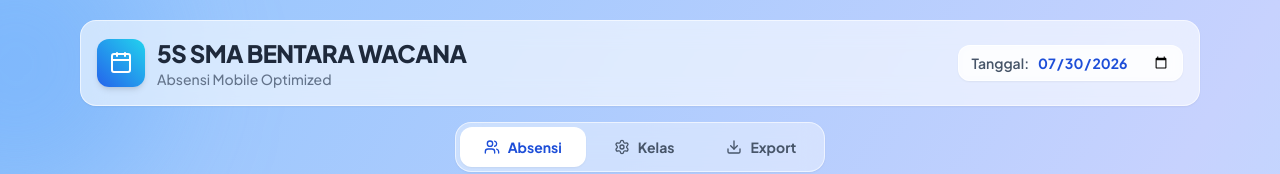
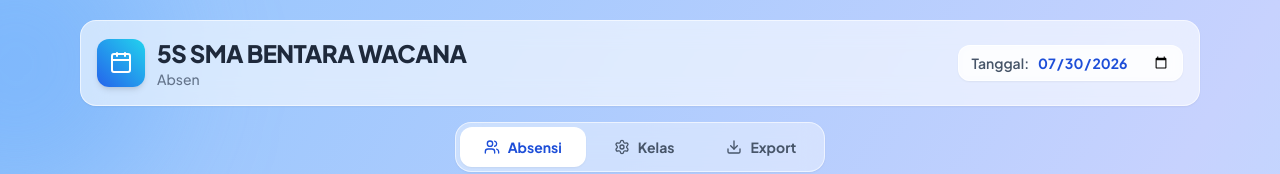
Before and after one commit to gregoriusbima03-ship-it/5S-online, a plain HTML site: page index.html in a window 1280 px wide. Shown: the top 174 px of the page. Drawn offline with nearby package versions, Linux system fonts and the light colour scheme.

Commit message:
Update index.html

```diff
--- a/index.html
+++ b/index.html
@@ -48,7 +48,7 @@
                 </div>
                 <div>
                     <h1 class="text-lg sm:text-2xl font-extrabold tracking-tight text-slate-800 leading-tight">5S SMA BENTARA WACANA</h1>
-                    <p class="text-slate-500 font-medium text-xs sm:text-sm">Absensi Mobile Optimized</p>
+                    <p class="text-slate-500 font-medium text-xs sm:text-sm">Absen</p>
                 </div>
             </div>
             <div class="flex items-center justify-between sm:justify-end gap-2 bg-white/70 backdrop-blur-sm px-3 py-1.5 rounded-xl border border-white/80 shadow-sm w-full sm:w-auto">
```
